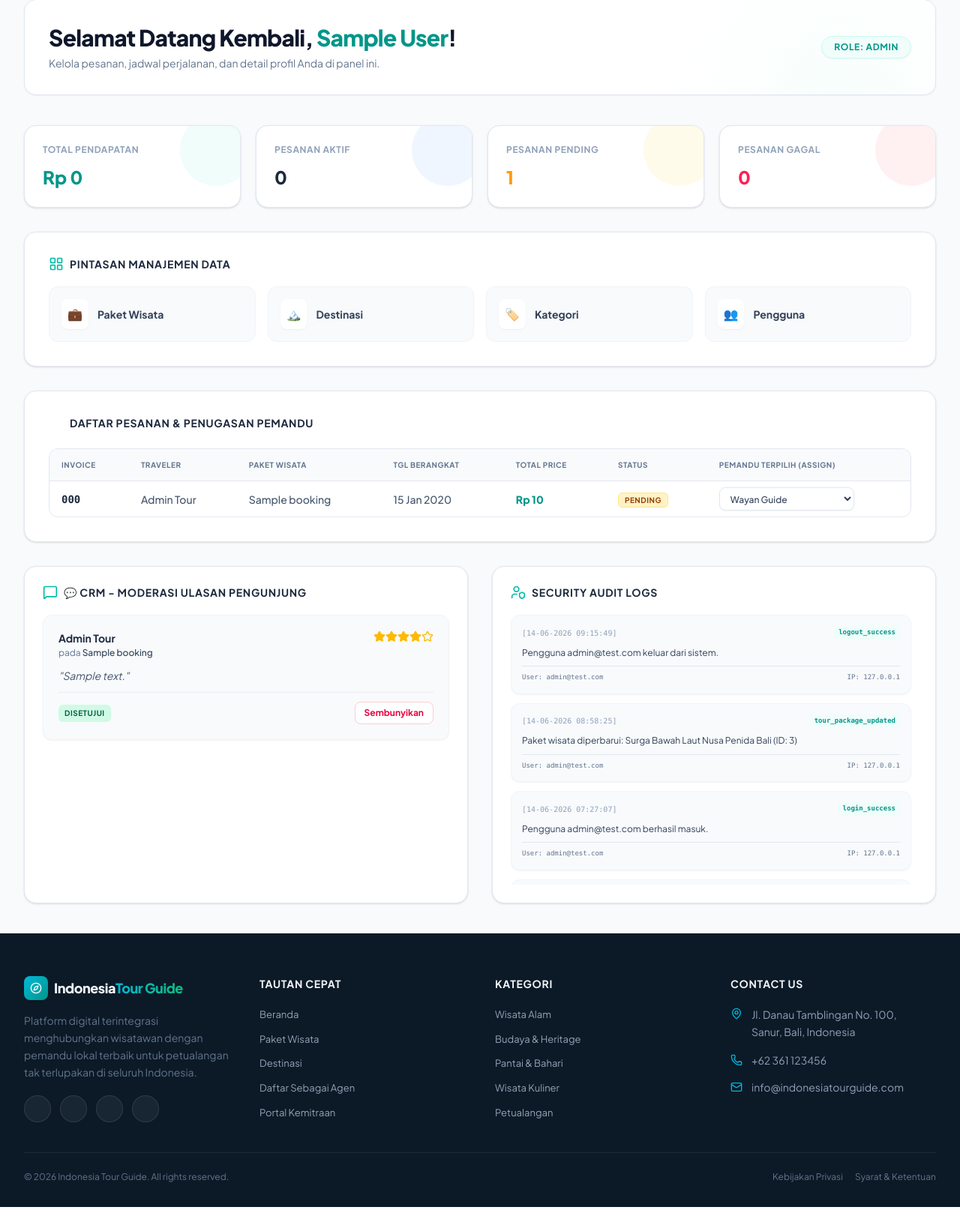
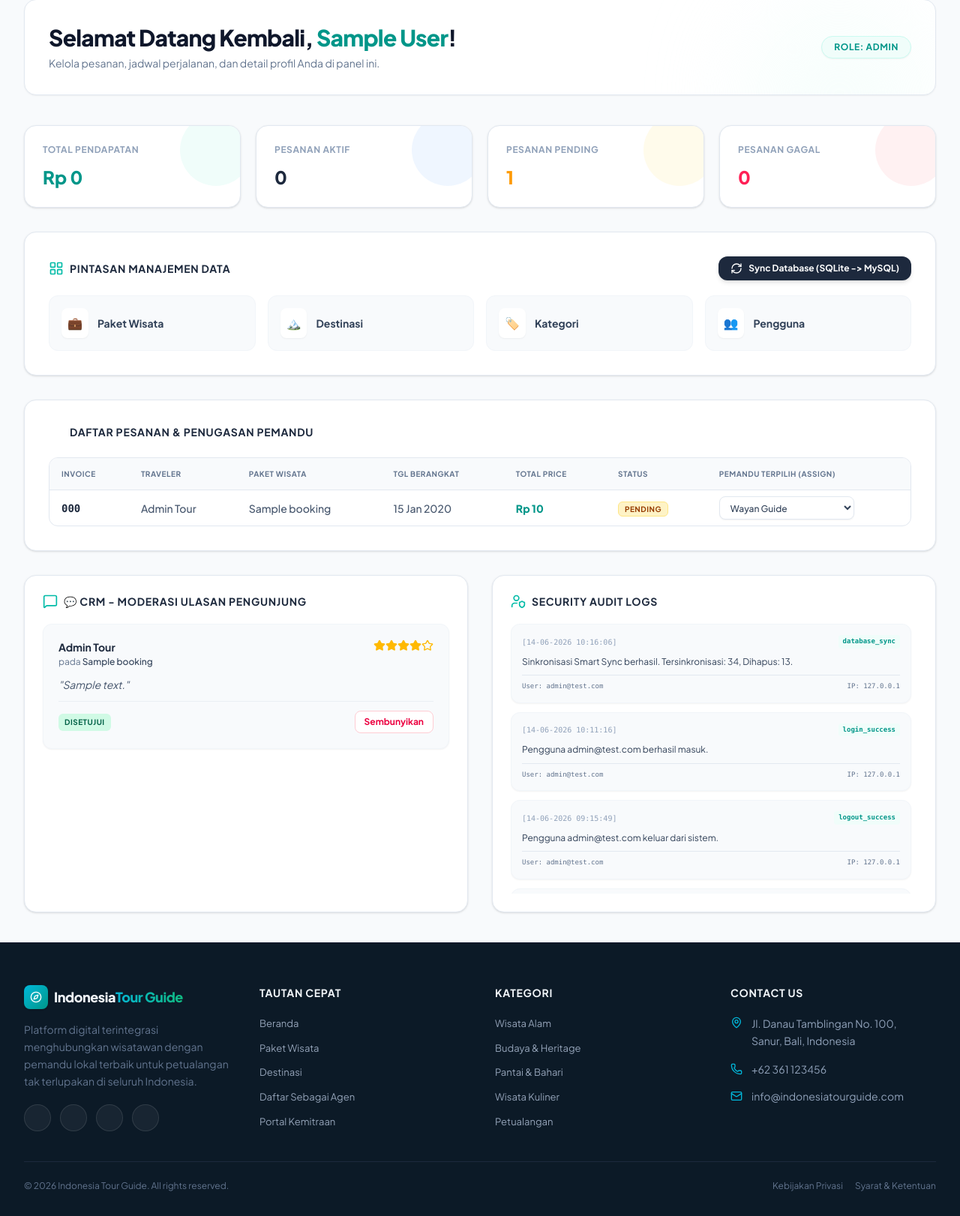
Before and after one commit to aliefrahman/indonesiatourguide, a PHP site: page /dashboard in a window 1280 px wide. Shown: the part 106-1728 px from the top of the page at 75% size. Run offline with PHP 8.4, Linux system fonts and the light colour scheme; the visitor is signed in with stand-in values (Sample User, id 1); data comes from the database, SQL or seed files in the repository; tables that the repository leaves empty hold one stand-in row (values such as "Sample post"); style sheets or scripts are compiled from the project's sources.

Commit message:
pembaharuan

```diff
--- a/app/Controllers/DashboardController.php
+++ b/app/Controllers/DashboardController.php
@@ -176,4 +176,106 @@ class DashboardController {
         flash('success', 'Terima kasih atas ulasan Anda! Ulasan Anda sedang diverifikasi oleh admin.');
         redirect('/dashboard');
     }
+
+    // Aksi Admin: Sync Database (Smart Sync UPSERT & DELETE)
+    public function syncDatabase() {
+        RoleCheck::requireRole(['admin']);
+        Csrf::validate();
+
+        $configPath = __DIR__ . '/../../config/database.php';
+        if (!file_exists($configPath)) {
+            flash('error', 'File konfigurasi database tidak ditemukan.');
+            redirect('/dashboard');
+        }
+        $config = require $configPath;
+
+        $sqliteFile = $config['sqlite']['database'];
+        if (!file_exists($sqliteFile)) {
+            flash('error', "File database SQLite tidak ditemukan di path: " . $sqliteFile);
+            redirect('/dashboard');
+        }
+
+        try {
+            $sqlitePdo = new \PDO("sqlite:" . $sqliteFile);
+            $sqlitePdo->setAttribute(\PDO::ATTR_ERRMODE, \PDO::ERRMODE_EXCEPTION);
+            $sqlitePdo->setAttribute(\PDO::ATTR_DEFAULT_FETCH_MODE, \PDO::FETCH_ASSOC);
+
+            $dbConf = $config['mysql'];
+            $dsn = "mysql:host={$dbConf['host']};port=" . ($dbConf['port'] ?? 3306) . ";dbname={$dbConf['database']};charset=" . ($dbConf['charset'] ?? 'utf8mb4');
+            $mysqlPdo = new \PDO($dsn, $dbConf['username'], $dbConf['password'], [
+                \PDO::ATTR_ERRMODE => \PDO::ERRMODE_EXCEPTION,
+                \PDO::ATTR_DEFAULT_FETCH_MODE => \PDO::FETCH_ASSOC,
+                \PDO::ATTR_EMULATE_PREPARES => false,
+            ]);
+
+            // Matikan foreign key check sementara agar proses UPSERT/DELETE tidak terblokir constraint
+            $mysqlPdo->exec("SET FOREIGN_KEY_CHECKS=0;");
+
+            $tables = [
+                'users', 'tour_categories', 'destinations', 'tour_guides',
+                'tour_packages', 'itineraries', 'bookings', 'reviews', 'audit_logs'
+            ];
+
+            $totalSynced = 0;
+            $totalDeleted = 0;
+
+            foreach ($tables as $table) {
+                // 1. Ambil data dari SQLite
+                $stmt = $sqlitePdo->query("SELECT * FROM $table");
+                $sqliteRows = $stmt->fetchAll();
+
+                $sqliteIds = [];
+                foreach ($sqliteRows as $row) {
+                    if (isset($row['id'])) {
+                        $sqliteIds[] = $row['id'];
+                    }
+                }
+
+                // 2. Hapus data di MySQL yang tidak ada di SQLite TERLEBIH DAHULU
+                // Ini mencegah bentrok Unique Key (seperti slug) dari data lama yang sebenarnya sudah dihapus di SQLite
+                $sqliteIds = array_filter($sqliteIds); // Hapus null
+                if (!empty($sqliteIds)) {
+                    $idsStr = implode(",", array_map('intval', $sqliteIds));
+                    $deleted = $mysqlPdo->exec("DELETE FROM $table WHERE id NOT IN ($idsStr)");
+                } else {
+                    $deleted = $mysqlPdo->exec("DELETE FROM $table");
+                }
+                $totalDeleted += $deleted;
+
+                // 3. UPSERT (Insert atau Update) data yang ada di SQLite ke MySQL
+                if (!empty($sqliteRows)) {
+                    $columns = array_keys($sqliteRows[0]);
+                    $colNames = implode(", ", $columns);
+                    $placeholders = implode(", ", array_fill(0, count($columns), "?"));
+
+                    // Siapkan query UPSERT (REPLACE INTO)
+                    // REPLACE INTO secara otomatis menghapus baris lama yang berkonflik (baik Primary Key maupun Unique Key seperti slug) lalu meng-insert baris baru.
+                    // Ini jauh lebih tangguh terhadap "slug swapping" antar baris.
+                    $sql = "REPLACE INTO $table ($colNames) VALUES ($placeholders)";
+                    $insertStmt = $mysqlPdo->prepare($sql);
+
+                    // Eksekusi tiap baris
+                    foreach ($sqliteRows as $row) {
+                        $insertStmt->execute(array_values($row));
+                        $totalSynced++;
+                    }
+                }
+            }
+
+            // Hidupkan kembali foreign key check
+            $mysqlPdo->exec("SET FOREIGN_KEY_CHECKS=1;");
+
+            AuditLogger::logAction('database_sync', "Sinkronisasi Smart Sync berhasil. Tersinkronisasi: $totalSynced, Dihapus: $totalDeleted.");
+            flash('success', "Sinkronisasi Database Berhasil! $totalSynced data ter-sync (Insert/Update), $totalDeleted data lama dihapus.");
+
+        } catch (\Exception $e) {
+            if (isset($mysqlPdo)) {
+                // Pastikan hidup kembali
+                try { $mysqlPdo->exec("SET FOREIGN_KEY_CHECKS=1;"); } catch (\Exception $ex) {}
+            }
+            flash('error', "Gagal menyinkronkan database: " . $e->getMessage());
+        }
+
+        redirect('/dashboard');
+    }
 }
--- a/public/index.php
+++ b/public/index.php
@@ -45,6 +45,7 @@ $router->post('/dashboard/guide/availability', [DashboardController::class, 'upd
 $router->post('/dashboard/booking/assign', [DashboardController::class, 'assignGuide']);
 $router->post('/dashboard/reviews/moderate', [DashboardController::class, 'moderateReview']);
 $router->post('/dashboard/reviews/create', [DashboardController::class, 'createReview']);
+$router->post('/dashboard/sync', [DashboardController::class, 'syncDatabase']);
 
 // 4. USER PROFILE ROUTE
 $router->get('/profile/edit', [UserController::class, 'editProfile']);
--- a/resources/views/dashboard/dashboard.php
+++ b/resources/views/dashboard/dashboard.php
@@ -57,10 +57,20 @@ require __DIR__ . '/../layouts/header.php';
 
                 <!-- CRUD Shortcut Panel -->
                 <div class="bg-white border border-slate-200 p-6 sm:p-8 rounded-2xl mb-8 shadow-sm">
-                    <h3 class="text-sm font-bold text-slate-800 mb-5 uppercase tracking-wider flex items-center gap-2">
-                        <i data-lucide="layout-grid" class="w-5 h-5 text-teal-500"></i>
-                        <?php echo translate('Pintasan Manajemen Data', 'Data Management Shortcuts'); ?>
-                    </h3>
+                    <div class="flex flex-col sm:flex-row justify-between items-start sm:items-center mb-5 gap-4">
+                        <h3 class="text-sm font-bold text-slate-800 uppercase tracking-wider flex items-center gap-2">
+                            <i data-lucide="layout-grid" class="w-5 h-5 text-teal-500"></i>
+                            <?php echo translate('Pintasan Manajemen Data', 'Data Management Shortcuts'); ?>
+                        </h3>
+                        <?php if ($role === 'admin'): ?>
+                        <form action="/dashboard/sync" method="POST" class="inline-block" onsubmit="return confirm('Mulai sinkronisasi Smart Sync? Proses ini akan melakukan copy (UPSERT) dari SQLite ke MySQL.');">
+                            <?php echo \App\Core\Csrf::field(); ?>
+                            <button type="submit" class="inline-flex items-center gap-2 px-4 py-2 bg-slate-800 text-white font-bold text-xs rounded-xl shadow-md hover:bg-teal-600 active:scale-[0.98] transition-all">
+                                <i data-lucide="refresh-cw" class="w-4 h-4"></i> Sync Database (SQLite -> MySQL)
+                            </button>
+                        </form>
+                        <?php endif; ?>
+                    </div>
                     <div class="grid grid-cols-1 sm:grid-cols-2 lg:grid-cols-4 gap-4">
                         <a href="/admin/tours" class="flex items-center gap-3 p-4 rounded-xl bg-slate-50 border border-slate-100 hover:border-teal-300 hover:bg-teal-50 hover:shadow-sm transition-all group">
                             <div class="p-2 bg-white rounded-lg shadow-xs text-slate-600 group-hover:text-teal-600">💼</div>
```
Also changed, not shown: .agents/rules/review-keamanan-php-native-mvc.md (added), storage/audit_logs.json.
